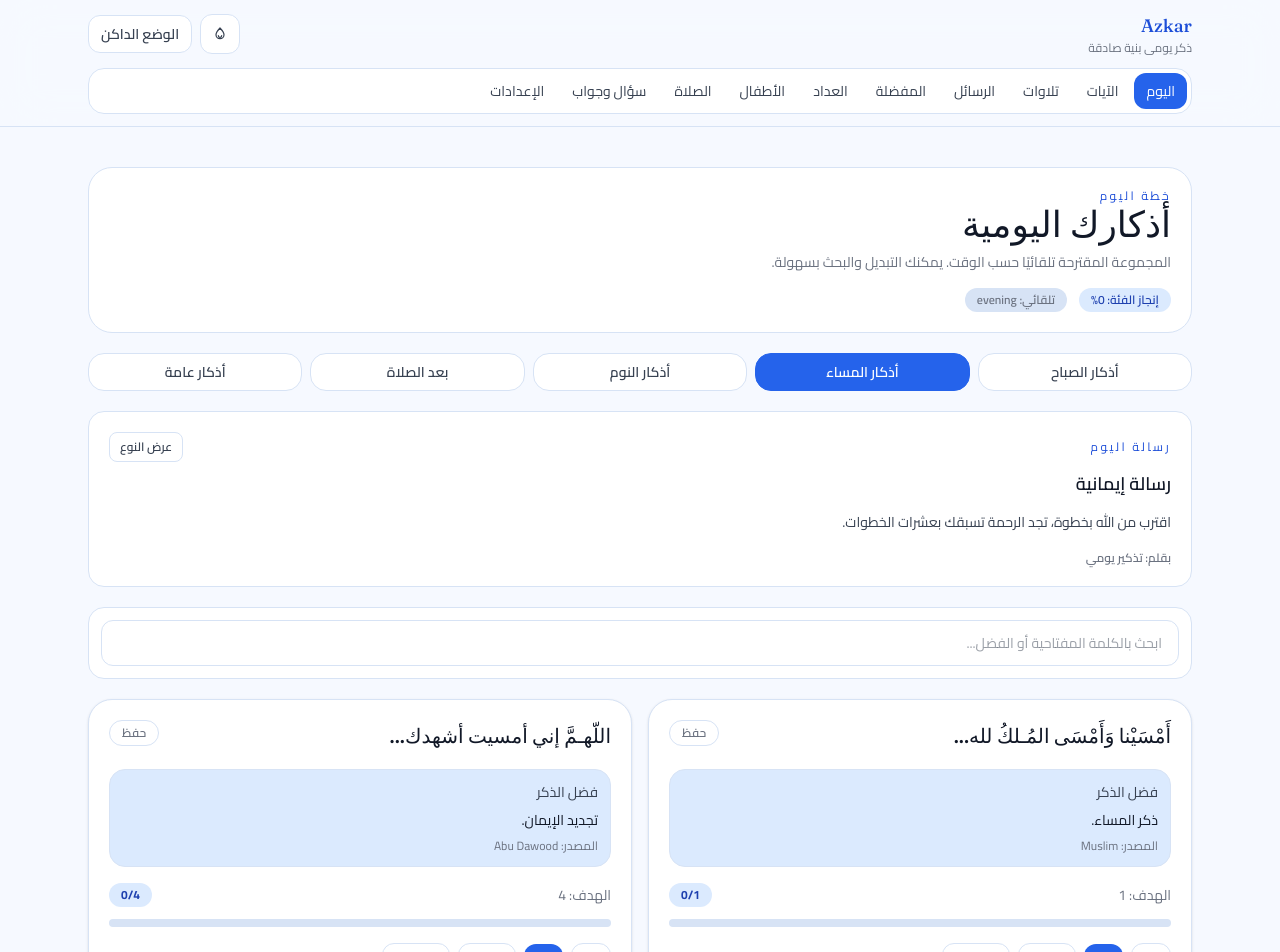
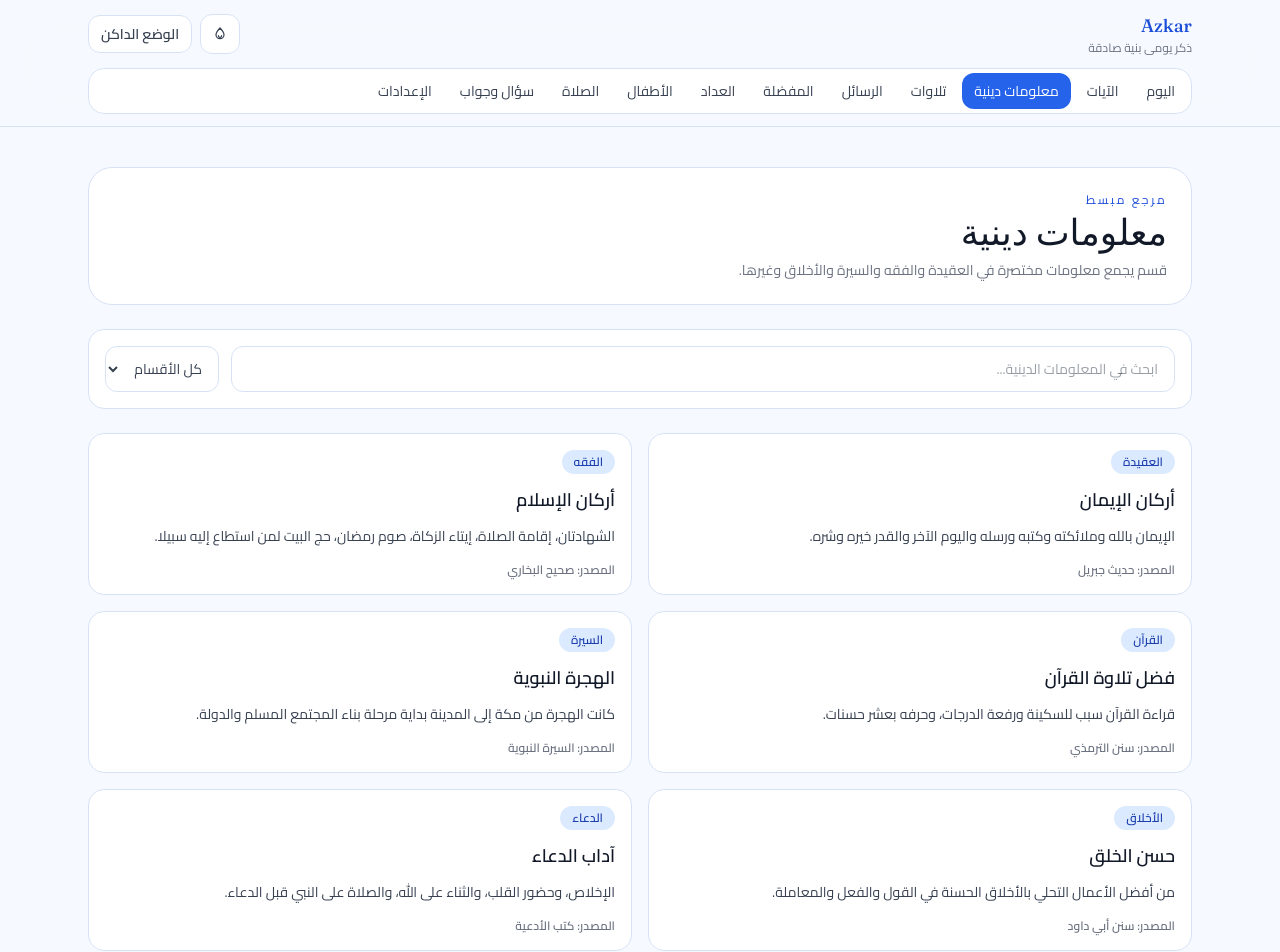
Before and after one commit to nadaashraf25003/Azkar, a React (Vite) app: page /religious-info in a window 1280 px wide. Before the commit this address led to /. Shown: the top 952 px of the page. Built offline with nearby package versions, Linux system fonts and the light colour scheme.

Commit message:
new feature

```diff
--- /dev/null
+++ b/public/data/religious-info.json
@@ -0,0 +1,62 @@
+[
+  {
+    "id": "belief-1",
+    "category": "aqeedah",
+    "titleAr": "أركان الإيمان",
+    "titleEn": "Pillars of Faith",
+    "contentAr": "الإيمان بالله وملائكته وكتبه ورسله واليوم الآخر والقدر خيره وشره.",
+    "contentEn": "Faith in Allah, His angels, His books, His messengers, the Last Day, and divine decree.",
+    "sourceAr": "حديث جبريل",
+    "sourceEn": "Hadith of Jibril"
+  },
+  {
+    "id": "worship-1",
+    "category": "fiqh",
+    "titleAr": "أركان الإسلام",
+    "titleEn": "Pillars of Islam",
+    "contentAr": "الشهادتان، إقامة الصلاة، إيتاء الزكاة، صوم رمضان، حج البيت لمن استطاع إليه سبيلا.",
+    "contentEn": "Shahadah, prayer, zakat, fasting Ramadan, and Hajj for those able.",
+    "sourceAr": "صحيح البخاري",
+    "sourceEn": "Sahih al-Bukhari"
+  },
+  {
+    "id": "quran-1",
+    "category": "quran",
+    "titleAr": "فضل تلاوة القرآن",
+    "titleEn": "Virtue of Quran Recitation",
+    "contentAr": "قراءة القرآن سبب للسكينة ورفعة الدرجات، وحرفه بعشر حسنات.",
+    "contentEn": "Reciting Quran brings tranquility and reward; each letter earns multiple rewards.",
+    "sourceAr": "سنن الترمذي",
+    "sourceEn": "Jami at-Tirmidhi"
+  },
+  {
+    "id": "seerah-1",
+    "category": "seerah",
+    "titleAr": "الهجرة النبوية",
+    "titleEn": "The Prophetic Migration",
+    "contentAr": "كانت الهجرة من مكة إلى المدينة بداية مرحلة بناء المجتمع المسلم والدولة.",
+    "contentEn": "The migration from Makkah to Madinah marked the beginning of building the Muslim community.",
+    "sourceAr": "السيرة النبوية",
+    "sourceEn": "Prophetic Biography"
+  },
+  {
+    "id": "manners-1",
+    "category": "akhlaq",
+    "titleAr": "حسن الخلق",
+    "titleEn": "Good Character",
+    "contentAr": "من أفضل الأعمال التحلي بالأخلاق الحسنة في القول والفعل والمعاملة.",
+    "contentEn": "Among the best deeds is excellent character in speech, action, and dealings.",
+    "sourceAr": "سنن أبي داود",
+    "sourceEn": "Sunan Abi Dawud"
+  },
+  {
+    "id": "dua-1",
+    "category": "dua",
+    "titleAr": "آداب الدعاء",
+    "titleEn": "Etiquette of Supplication",
+    "contentAr": "الإخلاص، وحضور القلب، والثناء على الله، والصلاة على النبي قبل الدعاء.",
+    "contentEn": "Sincerity, presence of heart, praising Allah, and sending blessings on the Prophet before supplication.",
+    "sourceAr": "كتب الأدعية",
+    "sourceEn": "Books of Supplication"
+  }
+]
--- a/src/App.tsx
+++ b/src/App.tsx
@@ -13,6 +13,7 @@ import { MessagesPage } from './pages/MessagesPage'
 import { PrayerTimesPage } from './pages/PrayerTimesPage'
 import { QuranRecitationsPage } from './pages/QuranRecitationsPage'
 import { QuestionsPage } from './pages/QuestionsPage'
+import { ReligiousInfoPage } from './pages/ReligiousInfoPage'
 import { SettingsPage } from './pages/SettingsPage'
 import { TasbeehCounterPage } from './pages/TasbeehCounterPage'
 
@@ -38,6 +39,7 @@ function App() {
         <Route path="/kids" element={<KidsPage />} />
         <Route path="/prayer-times" element={<PrayerTimesPage />} />
         <Route path="/questions" element={<QuestionsPage />} />
+        <Route path="/religious-info" element={<ReligiousInfoPage />} />
         <Route path="/settings" element={<SettingsPage />} />
         <Route path="*" element={<Navigate to="/" replace />} />
       </Route>
--- a/src/components/TopNav.tsx
+++ b/src/components/TopNav.tsx
@@ -4,6 +4,7 @@ import { type AccentColor, useSettings } from '../context/SettingsContext'
 const links = [
   { to: '/', labelAr: 'اليوم', labelEn: 'Today' },
   { to: '/ayat', labelAr: 'الآيات', labelEn: 'Ayat' },
+  { to: '/religious-info', labelAr: 'معلومات دينية', labelEn: 'Religious Info' },
   { to: '/recitations', labelAr: 'تلاوات', labelEn: 'Recitations' },
   { to: '/messages', labelAr: 'الرسائل', labelEn: 'Messages' },
   { to: '/favorites', labelAr: 'المفضلة', labelEn: 'Favorites' },
--- /dev/null
+++ b/src/pages/ReligiousInfoPage.tsx
@@ -0,0 +1,168 @@
+import { useMemo, useState } from 'react'
+import { useQuery } from '@tanstack/react-query'
+import { useSettings } from '../context/SettingsContext'
+
+interface ReligiousInfoItem {
+  id: string
+  category: string
+  titleAr: string
+  titleEn: string
+  contentAr: string
+  contentEn: string
+  sourceAr: string
+  sourceEn: string
+}
+
+const CATEGORY_LABELS: Record<string, { ar: string; en: string }> = {
+  aqeedah: { ar: 'العقيدة', en: 'Aqeedah' },
+  fiqh: { ar: 'الفقه', en: 'Fiqh' },
+  quran: { ar: 'القرآن', en: 'Quran' },
+  seerah: { ar: 'السيرة', en: 'Seerah' },
+  akhlaq: { ar: 'الأخلاق', en: 'Manners' },
+  dua: { ar: 'الدعاء', en: 'Dua' },
+}
+
+async function fetchReligiousInfo(): Promise<ReligiousInfoItem[]> {
+  const response = await fetch('/data/religious-info.json')
+
+  if (!response.ok) {
+    throw new Error('Failed to load religious information')
+  }
+
+  return (await response.json()) as ReligiousInfoItem[]
+}
+
+export function ReligiousInfoPage() {
+  const { language } = useSettings()
+  const [search, setSearch] = useState('')
+  const [activeCategory, setActiveCategory] = useState<string>('all')
+
+  const { data, isLoading, isError } = useQuery({
+    queryKey: ['religious-info'],
+    queryFn: fetchReligiousInfo,
+    staleTime: Infinity,
+  })
+
+  const categories = useMemo(() => {
+    if (!data) {
+      return []
+    }
+
+    return Array.from(new Set(data.map((item) => item.category)))
+  }, [data])
+
+  const filteredItems = useMemo(() => {
+    if (!data) {
+      return []
+    }
+
+    const normalized = search.trim().toLowerCase()
+
+    return data.filter((item) => {
+      const categoryMatch = activeCategory === 'all' || item.category === activeCategory
+      const haystack = `${item.titleAr} ${item.titleEn} ${item.contentAr} ${item.contentEn}`.toLowerCase()
+      const searchMatch = normalized.length === 0 || haystack.includes(normalized)
+
+      return categoryMatch && searchMatch
+    })
+  }, [activeCategory, data, search])
+
+  if (isLoading) {
+    return (
+      <p className="text-sm text-[var(--muted)]">
+        {language === 'ar' ? 'جارٍ تحميل المعلومات الدينية...' : 'Loading religious information...'}
+      </p>
+    )
+  }
+
+  if (isError || !data) {
+    return (
+      <p className="text-sm text-[var(--warn)]">
+        {language === 'ar'
+          ? 'تعذر تحميل المعلومات الدينية.'
+          : 'Failed to load religious information.'}
+      </p>
+    )
+  }
+
+  return (
+    <section className="space-y-4 md:space-y-6">
+      <div className="rounded-3xl border border-[var(--line)] bg-[var(--panel)] p-4 md:p-6">
+        <p className="text-xs uppercase tracking-[0.2em] text-[var(--brand-600)]">
+          {language === 'ar' ? 'مرجع مبسط' : 'Simple Reference'}
+        </p>
+        <h1 className="mt-1 font-title text-3xl text-[var(--text-strong)] sm:text-4xl">
+          {language === 'ar' ? 'معلومات دينية' : 'Religious Information'}
+        </h1>
+        <p className="mt-2 text-sm text-[var(--muted)]">
+          {language === 'ar'
+            ? 'قسم يجمع معلومات مختصرة في العقيدة والفقه والسيرة والأخلاق وغيرها.'
+            : 'A section with concise insights in aqeedah, fiqh, seerah, manners, and more.'}
+        </p>
+      </div>
+
+      <div className="grid gap-3 rounded-2xl border border-[var(--line)] bg-[var(--panel)] p-3 md:grid-cols-[1fr_auto] md:p-4">
+        <input
+          value={search}
+          onChange={(event) => setSearch(event.target.value)}
+          placeholder={
+            language === 'ar'
+              ? 'ابحث في المعلومات الدينية...'
+              : 'Search religious information...'
+          }
+          className="w-full rounded-xl border border-[var(--line)] bg-transparent px-4 py-3 text-sm outline-none transition focus:border-[var(--brand-500)]"
+        />
+
+        <select
+          value={activeCategory}
+          onChange={(event) => setActiveCategory(event.target.value)}
+          className="rounded-xl border border-[var(--line)] bg-transparent px-3 py-2 text-sm"
+        >
+          <option value="all">{language === 'ar' ? 'كل الأقسام' : 'All Categories'}</option>
+          {categories.map((category) => (
+            <option key={category} value={category}>
+              {language === 'ar'
+                ? (CATEGORY_LABELS[category]?.ar ?? category)
+                : (CATEGORY_LABELS[category]?.en ?? category)}
+            </option>
+          ))}
+        </select>
+      </div>
+
+      {filteredItems.length === 0 ? (
+        <p className="rounded-2xl border border-dashed border-[var(--line)] p-6 text-sm text-[var(--muted)]">
+          {language === 'ar' ? 'لا توجد نتائج مطابقة.' : 'No matching information found.'}
+        </p>
+      ) : (
+        <div className="grid gap-4 md:grid-cols-2">
+          {filteredItems.map((item) => (
+            <article key={item.id} className="rounded-2xl border border-[var(--line)] bg-[var(--panel)] p-4">
+              <div className="mb-3 flex items-center justify-between gap-2 text-xs font-semibold">
+                <span className="rounded-full bg-[var(--brand-100)] px-3 py-1 text-[var(--brand-700)]">
+                  {language === 'ar'
+                    ? (CATEGORY_LABELS[item.category]?.ar ?? item.category)
+                    : (CATEGORY_LABELS[item.category]?.en ?? item.category)}
+                </span>
+              </div>
+
+              <h2
+                className="text-lg font-semibold text-[var(--text-strong)]"
+                dir={language === 'ar' ? 'rtl' : 'ltr'}
+              >
+                {language === 'ar' ? item.titleAr : item.titleEn}
+              </h2>
+
+              <p className="mt-2 text-sm leading-7 text-[var(--text)]" dir={language === 'ar' ? 'rtl' : 'ltr'}>
+                {language === 'ar' ? item.contentAr : item.contentEn}
+              </p>
+
+              <p className="mt-3 text-xs font-semibold text-[var(--muted)]" dir={language === 'ar' ? 'rtl' : 'ltr'}>
+                {language === 'ar' ? 'المصدر' : 'Source'}: {language === 'ar' ? item.sourceAr : item.sourceEn}
+              </p>
+            </article>
+          ))}
+        </div>
+      )}
+    </section>
+  )
+}
```
Also changed, not shown: src/assets/logo.png (renamed from public/logo.png), 1 other file (tests, documents, lock files or other folders).
